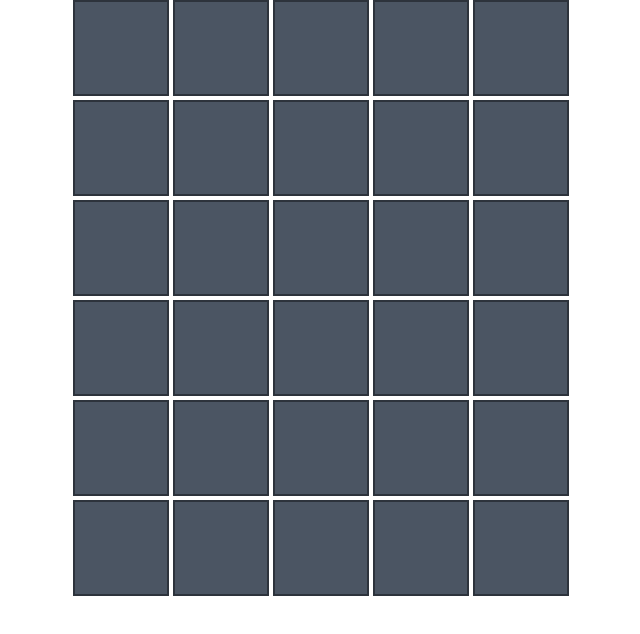
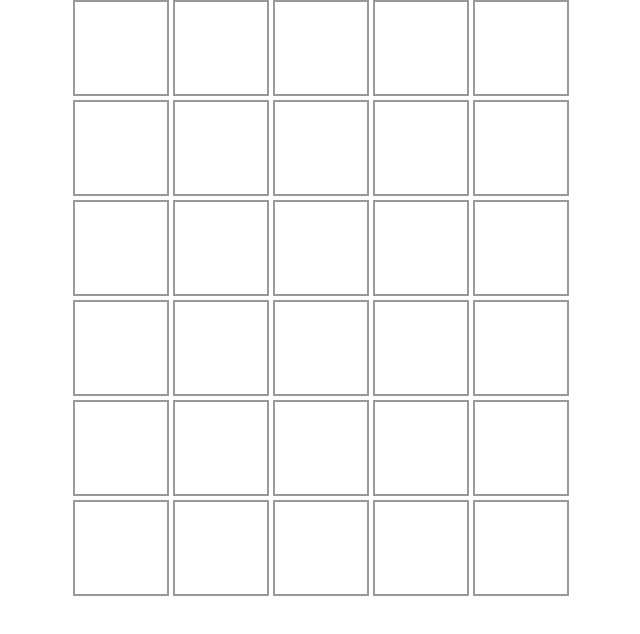
Before and after one commit to JobaF/wordle-clone, a Next.js app: page /guessesView in a window 1280 px wide. Shown: the top 634 px of the page, without its empty margins (319-959 px from the left). Built offline with nearby package versions, Linux system fonts and the light colour scheme.

Commit message:
Change color intensity

```diff
--- a/pages/guessesView.js
+++ b/pages/guessesView.js
@@ -52,9 +52,10 @@ const Square = ({ character, charId, rowId }) => {
   const charInWord = charIsInWord(character, correctWord)
   const whichBackground = () => {
     if (isLoggedIn) {
-      if (correctCharAndIndex) return 'bg-green-600'
-      else if (charInWord) return 'bg-yellow-600'
-    } else return 'bg-gray-600'
+      if (correctCharAndIndex) return 'bg-green-400'
+      else if (charInWord) return 'bg-yellow-400'
+      else return 'bg-gray-400'
+    } else return ''
   }
   const backgroundColor = whichBackground()
   return (
```
Also changed, not shown: pages/keysView.js (added).
